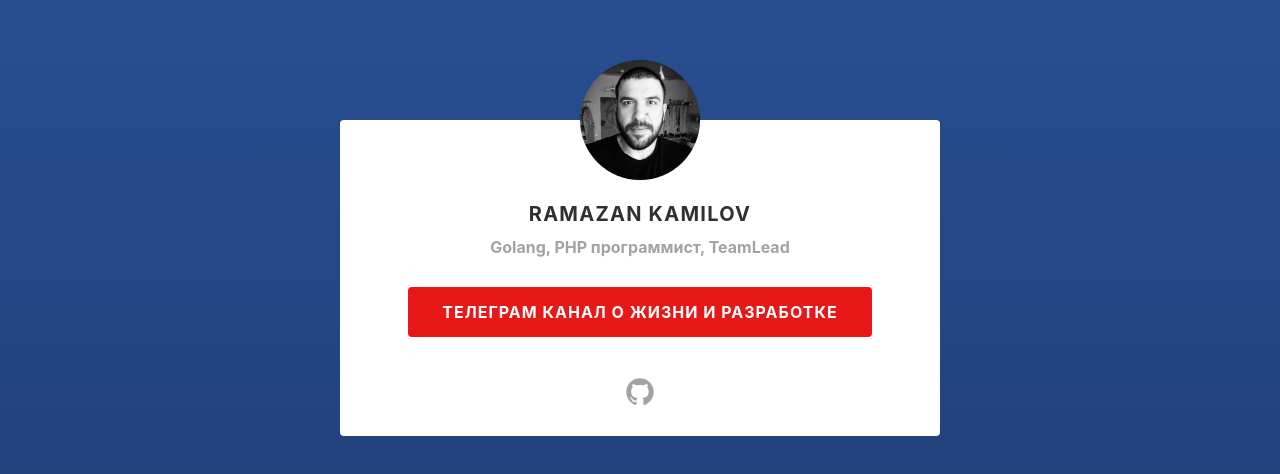
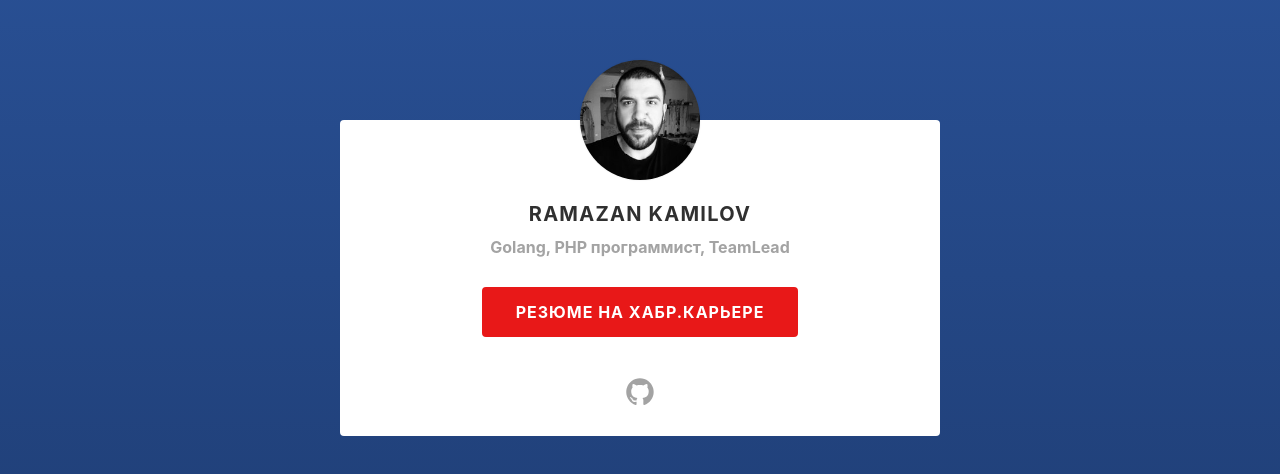
Before and after one commit to kamilov/kamilov.github.io, a plain HTML site: page index.html in a window 1280 px wide. Shown: the part 122-596 px from the top of the page. Drawn offline with Linux system fonts and the light colour scheme; a web font is replaced by a local one.

Commit message:
Edit link

```diff
--- a/index.html
+++ b/index.html
@@ -52,8 +52,8 @@
 
             <div class="Index-body">
                 <div class="Index-ctaContainer">
-                    <a class="Index-cta o-button" href="https://t.me/ramzych_blog">
-                        Телеграм канал о жизни и разработке
+                    <a class="Index-cta o-button" href="https://career.habr.com/ramzych">
+                        Резюме на Хабр.Карьере
                     </a>
                 </div>
 
```
